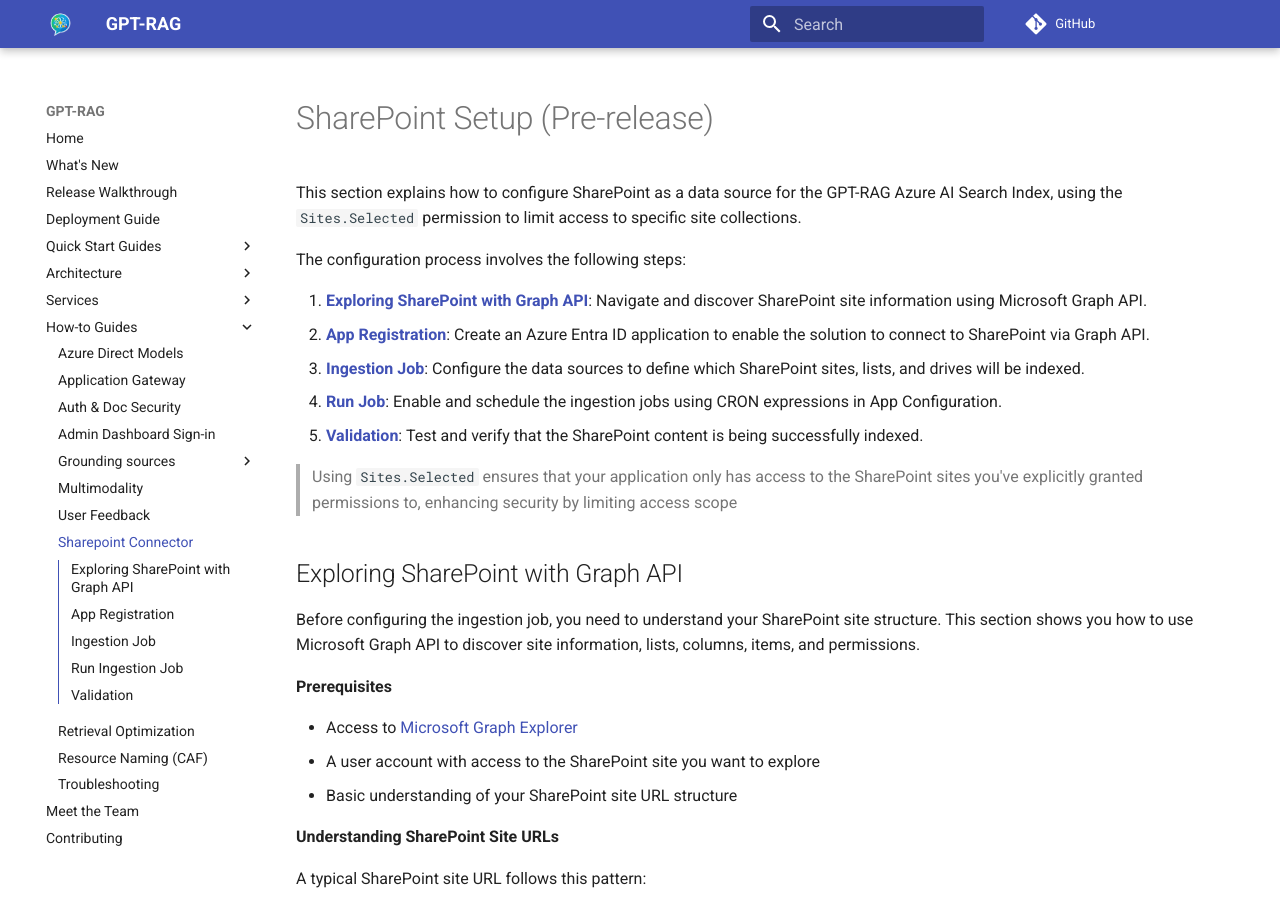
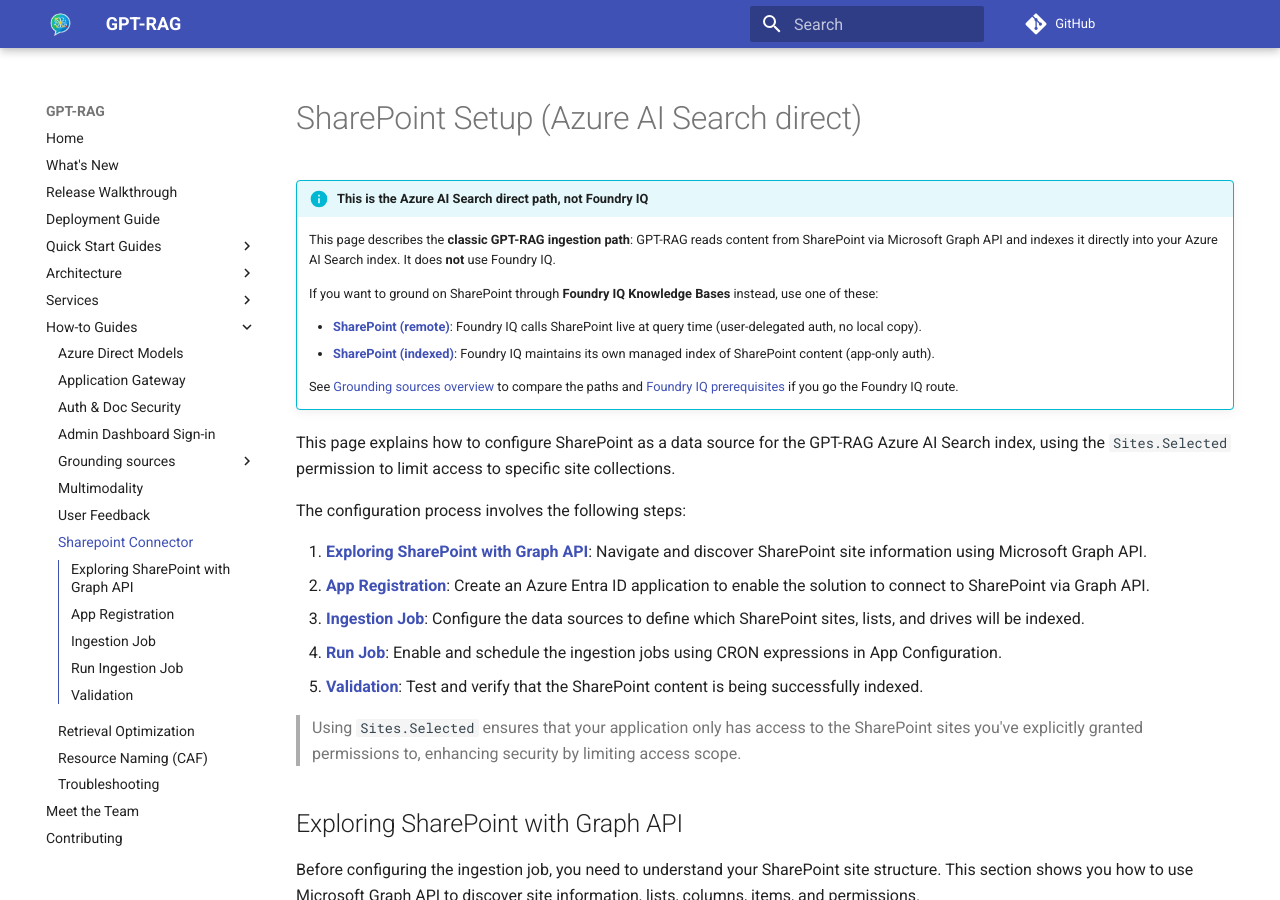
Before and after one commit to Azure/GPT-RAG, an MkDocs documentation site: the page built from docs/howto_sharepoint_connector.md, in a window 1280 px wide and 900 px high. Built offline with MkDocs 1.6.1 and Material for MkDocs 9.7.7, drawn with Linux system fonts in a browser that asks for light colours; comment, search, counter and statistics services are not loaded.

Commit message:
docs: rename sharepoint connector page and clarify it is the AI Search direct path
Remove "(Pre-release)" suffix and add prominent note distinguishing this classic Azure AI Search direct ingestion path from the two Foundry IQ SharePoint options (remote and indexed). Cross-link the Foundry IQ alternatives so users pick the right path.

Co-authored-by: Copilot App <223556219+Copilot@users.noreply.github.com>
Copilot-Session: 37105e3a-7d9e-4431-906c-586e1938220b

```diff
--- a/docs/howto_sharepoint_connector.md
+++ b/docs/howto_sharepoint_connector.md
@@ -1,6 +1,16 @@
-# SharePoint Setup (Pre-release)
+# SharePoint Setup (Azure AI Search direct)
 
-This section explains how to configure SharePoint as a data source for the GPT-RAG Azure AI Search Index, using the `Sites.Selected` permission to limit access to specific site collections.
+!!! info "This is the Azure AI Search direct path, not Foundry IQ"
+    This page describes the **classic GPT-RAG ingestion path**: GPT-RAG reads content from SharePoint via Microsoft Graph API and indexes it directly into your Azure AI Search index. It does **not** use Foundry IQ.
+
+    If you want to ground on SharePoint through **Foundry IQ Knowledge Bases** instead, use one of these:
+
+    - **[SharePoint (remote)](howto_grounding_sharepoint_remote.md)**: Foundry IQ calls SharePoint live at query time (user-delegated auth, no local copy).
+    - **[SharePoint (indexed)](howto_grounding_sharepoint_indexed.md)**: Foundry IQ maintains its own managed index of SharePoint content (app-only auth).
+
+    See [Grounding sources overview](howto_grounding_overview.md) to compare the paths and [Foundry IQ prerequisites](howto_grounding_foundry_iq_prereqs.md) if you go the Foundry IQ route.
+
+This page explains how to configure SharePoint as a data source for the GPT-RAG Azure AI Search index, using the `Sites.Selected` permission to limit access to specific site collections.
 
 The configuration process involves the following steps:
 
@@ -10,9 +20,7 @@ The configuration process involves the following steps:
 4. **[Run Job](#run-ingestion-job)**: Enable and schedule the ingestion jobs using CRON expressions in App Configuration.
 5. **[Validation](#validation)**: Test and verify that the SharePoint content is being successfully indexed.
 
-
->
-> Using `Sites.Selected` ensures that your application only has access to the SharePoint sites you've explicitly granted permissions to, enhancing security by limiting access scope
+> Using `Sites.Selected` ensures that your application only has access to the SharePoint sites you've explicitly granted permissions to, enhancing security by limiting access scope.
 
 ## Exploring SharePoint with Graph API
 
```
